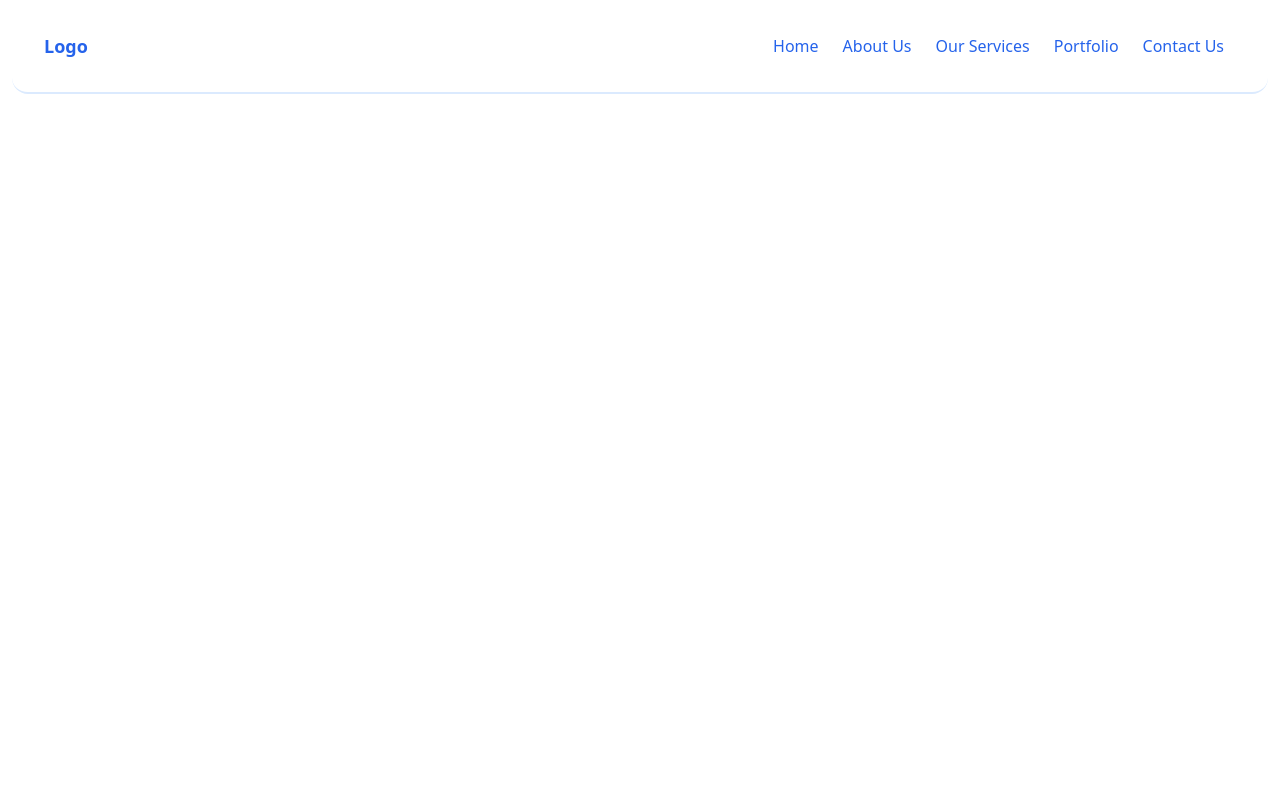
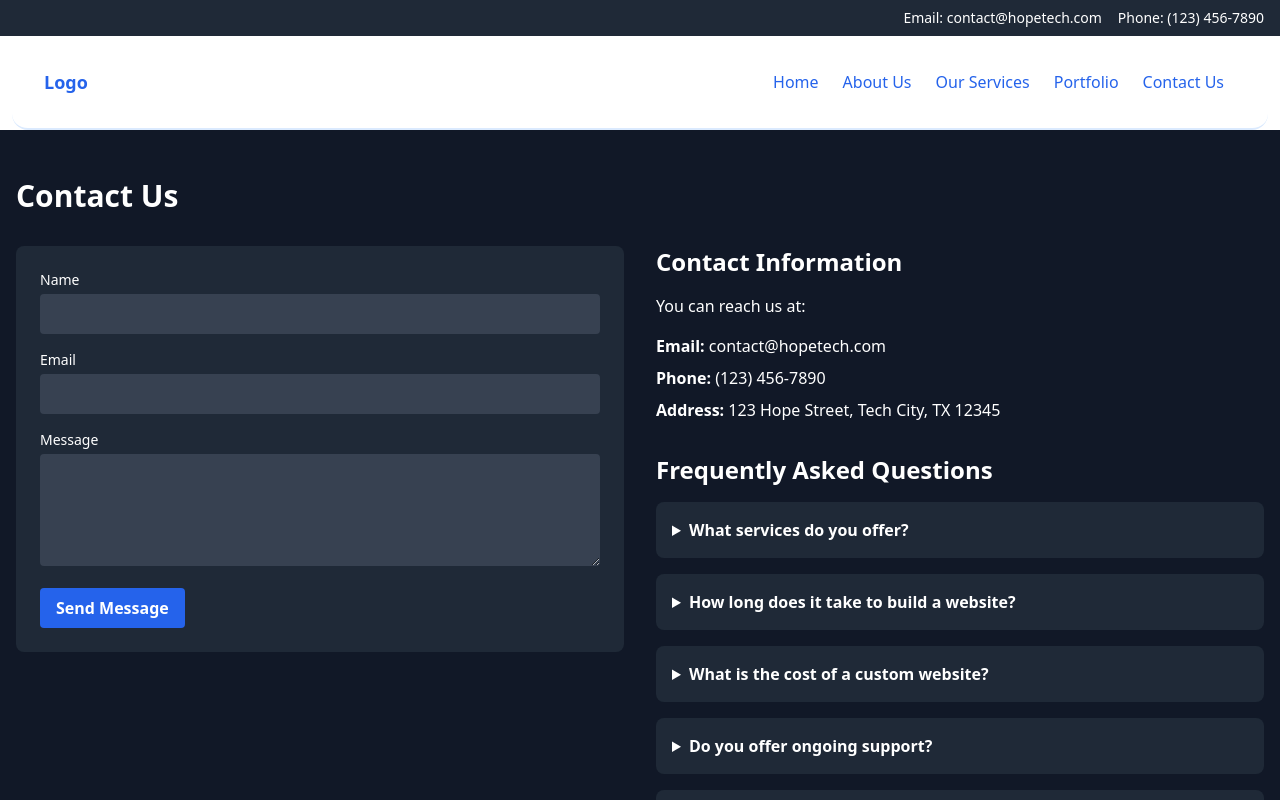
Before and after one commit to winny52/HopeTech, a React (Vite) app: page /contact in a window 1280 px wide. Shown: the top 800 px of the page. Built offline with nearby package versions, Linux system fonts and the light colour scheme.

Commit message:
Added header component and contact component

```diff
--- a/src/App.jsx
+++ b/src/App.jsx
@@ -11,12 +11,14 @@ import Testimonials from './components/Testimonials';
 import WhyChooseUs from './components/WhyChooseUs';
 import FAQ from './components/FAQ';
 // import OurWork from '.components/OurWork';
-// import Contact from './components/Contact';
+import Contact from './components/Contact';
+import Header from './components/Header';
 
 const App = () => {
   return (
 
     <Router>
+      <Header/>
       <Navbar />
       <Routes>
         <Route path="/" element={<HeroSection />} />
@@ -28,7 +30,7 @@ const App = () => {
         <Route path="/services/services" element={<ServicesPage />} />
         <Route path="/portfolio/testimonials" element={<Testimonials />} />
         {/* <Route path="/portfolio/our-work" element={<OurWork />} />  */}
-         {/* <Route path="/contact" element={<Contact />} /> */}
+         <Route path="/contact" element={<Contact />} />
       </Routes>
     </Router>
 
--- a/src/components/Contact.jsx
+++ b/src/components/Contact.jsx
@@ -0,0 +1,72 @@
+import React from 'react';
+
+const Contact = () => {
+  return (
+    <div className="bg-gray-900 text-white py-12">
+      <div className="container mx-auto px-4">
+        <h2 className="text-3xl font-bold mb-8">Contact Us</h2>
+        <div className="grid grid-cols-1 md:grid-cols-2 gap-8">
+          {/* Contact Form */}
+          <div>
+            <form className="bg-gray-800 p-6 rounded-lg space-y-4">
+              <div>
+                <label className="block text-sm font-medium mb-1" htmlFor="name">Name</label>
+                <input className="w-full p-2 bg-gray-700 text-white rounded" type="text" id="name" />
+              </div>
+              <div>
+                <label className="block text-sm font-medium mb-1" htmlFor="email">Email</label>
+                <input className="w-full p-2 bg-gray-700 text-white rounded" type="email" id="email" />
+              </div>
+              <div>
+                <label className="block text-sm font-medium mb-1" htmlFor="message">Message</label>
+                <textarea className="w-full p-2 bg-gray-700 text-white rounded" id="message" rows="4"></textarea>
+              </div>
+              <button className="bg-blue-600 hover:bg-blue-700 text-white font-bold py-2 px-4 rounded" type="submit">Send Message</button>
+            </form>
+          </div>
+          {/* Contact Information */}
+          <div>
+            <h3 className="text-2xl font-bold mb-4">Contact Information</h3>
+            <p className="mb-4">You can reach us at:</p>
+            <p className="mb-2"><strong>Email:</strong> contact@hopetech.com</p>
+            <p className="mb-2"><strong>Phone:</strong> (123) 456-7890</p>
+            <p className="mb-4"><strong>Address:</strong> 123 Hope Street, Tech City, TX 12345</p>
+            <h3 className="text-2xl font-bold mt-8 mb-4">Frequently Asked Questions</h3>
+            <div className="space-y-4">
+              <details className="bg-gray-800 p-4 rounded-lg">
+                <summary className="font-semibold cursor-pointer">What services do you offer?</summary>
+                <p className="mt-2">We offer a comprehensive range of web design and development services, including custom website design, responsive design, e-commerce solutions, custom web applications, UI/UX design, website maintenance, SEO services, content creation, and PPC advertising.</p>
+              </details>
+              <details className="bg-gray-800 p-4 rounded-lg">
+                <summary className="font-semibold cursor-pointer">How long does it take to build a website?</summary>
+                <p className="mt-2">The timeline for building a website depends on the scope and complexity of the project. On average, a custom website can take anywhere from 6 to 12 weeks to complete. This includes the discovery, planning, design, development, and testing phases. We will provide a detailed timeline for your specific project during the planning phase.</p>
+              </details>
+              <details className="bg-gray-800 p-4 rounded-lg">
+                <summary className="font-semibold cursor-pointer">What is the cost of a custom website?</summary>
+                <p className="mt-2">The cost of a custom website varies based on the scope and complexity of the project. We offer competitive pricing and flexible packages to suit different budgets and needs. During the discovery phase, we will provide a detailed quote based on your specific requirements.</p>
+              </details>
+              <details className="bg-gray-800 p-4 rounded-lg">
+                <summary className="font-semibold cursor-pointer">Do you offer ongoing support?</summary>
+                <p className="mt-2">Yes, we offer ongoing maintenance and support services to ensure that your website remains in top condition. Our maintenance plans include regular updates, security patches, performance optimization, and more. We are committed to providing long-term support to help you succeed.</p>
+              </details>
+              <details className="bg-gray-800 p-4 rounded-lg">
+                <summary className="font-semibold cursor-pointer">How do you handle SEO?</summary>
+                <p className="mt-2">Our SEO services include a comprehensive approach to improving your site’s visibility on search engines. This includes keyword research, on-page optimization, link building, and more. We use proven strategies and best practices to help you achieve higher rankings and drive more traffic to your site.</p>
+              </details>
+              <details className="bg-gray-800 p-4 rounded-lg">
+                <summary className="font-semibold cursor-pointer">Can you help with content creation?</summary>
+                <p className="mt-2">Yes, we offer content creation services, including copywriting, blog writing, video production, and more. Our team of skilled writers and content creators can help you create high-quality, engaging content that resonates with your audience and supports your marketing goals.</p>
+              </details>
+              <details className="bg-gray-800 p-4 rounded-lg">
+                <summary className="font-semibold cursor-pointer">What is PPC advertising, and how can it help my business?</summary>
+                <p className="mt-2">PPC (pay-per-click) advertising is a form of online advertising where you pay each time someone clicks on your ad. It’s a powerful tool for driving targeted traffic to your site and increasing conversions. Our PPC services include campaign setup, management, and optimization to help you maximize your ROI.</p>
+              </details>
+            </div>
+          </div>
+        </div>
+      </div>
+    </div>
+  );
+};
+
+export default Contact;
--- /dev/null
+++ b/src/components/Header.jsx
@@ -0,0 +1,17 @@
+import React from 'react';
+
+const Header = () => {
+  return (
+    <header className="bg-gray-800 text-white py-2 px-4">
+      <div className="container mx-auto flex justify-end items-right">
+
+        <div className="flex space-x-4 items-center text-sm">
+          <span>Email: contact@hopetech.com</span>
+          <span>Phone: (123) 456-7890</span>
+        </div>
+      </div>
+    </header>
+  );
+};
+
+export default Header;
```
